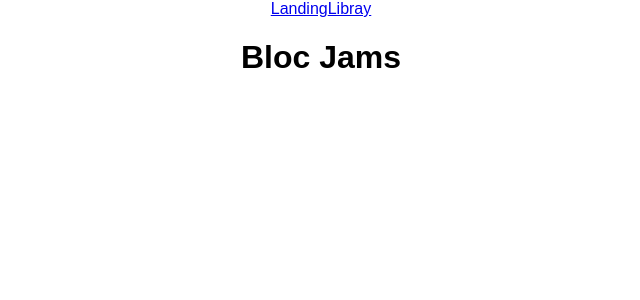
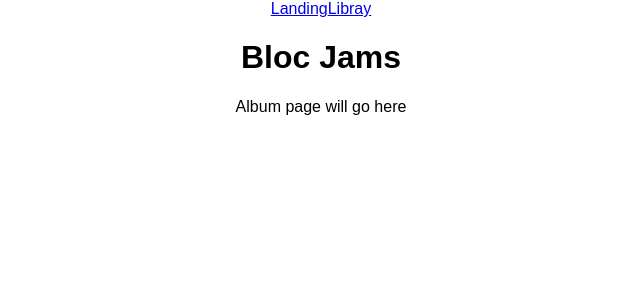
Before and after one commit to Wolferinesda/react-bloc-jams, a React (Create React App) app: page /album in a window 1280 px wide. Shown: the top 300 px of the page, without its empty margins (319-959 px from the left). Built offline with nearby package versions, Linux system fonts and the light colour scheme.

Commit message:
Added Album route and js file

```diff
--- a/src/App.js
+++ b/src/App.js
@@ -1,8 +1,9 @@
 import React, { Component } from 'react';
 import { Route, Link } from 'react-router-dom';
 import './App.css';
-import Landing from "./components/Landing.js";
-import Library from "./components/Library.js";
+import Landing from "./components/Landing";
+import Library from "./components/Library";
+import Album from "./components/Album";
 
 class App extends Component {
   render() {
@@ -18,6 +19,7 @@
       <main>
         <Route exact path="/" component={Landing} />
         <Route path="/library" component={Library} />
+        <Route path="/album" component={Album} />
       </main>
       </div>
     );
--- /dev/null
+++ b/src/components/Album.js
@@ -0,0 +1,9 @@
+import React from 'react';
+
+const Album = () => (
+  <section className="album">
+    Album page will go here
+  </section>
+);
+
+export default Album;
```
